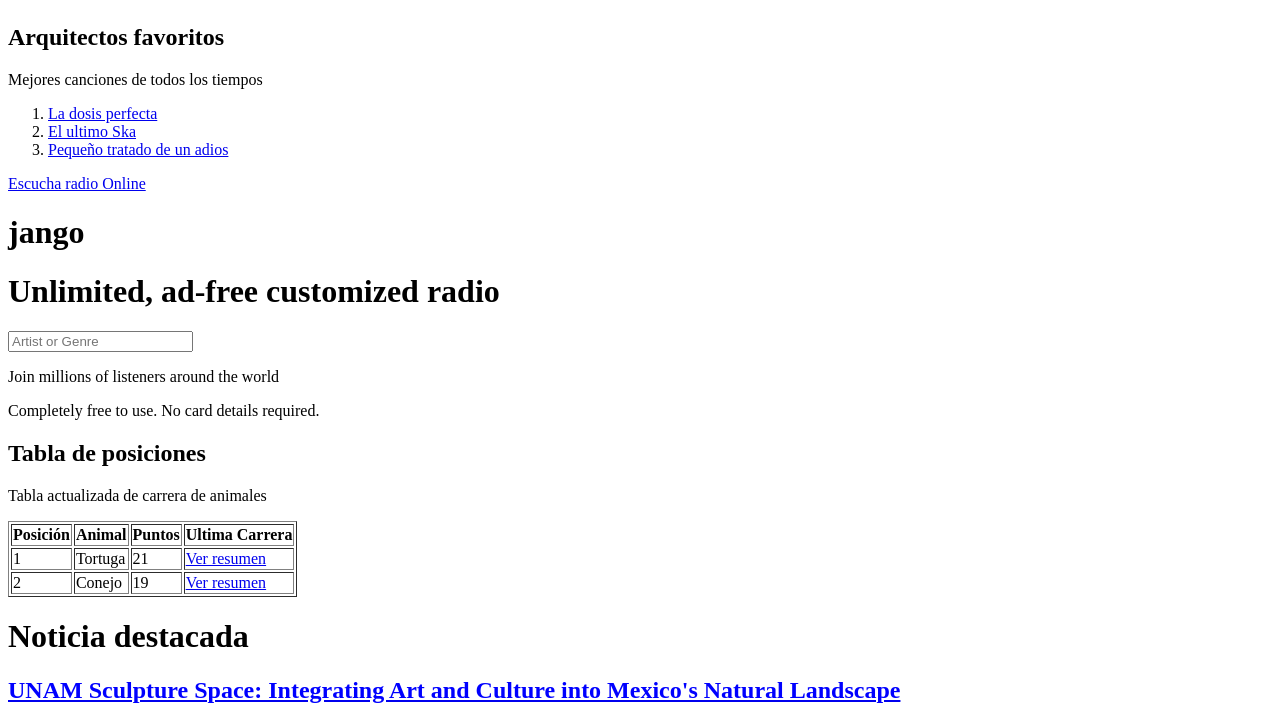
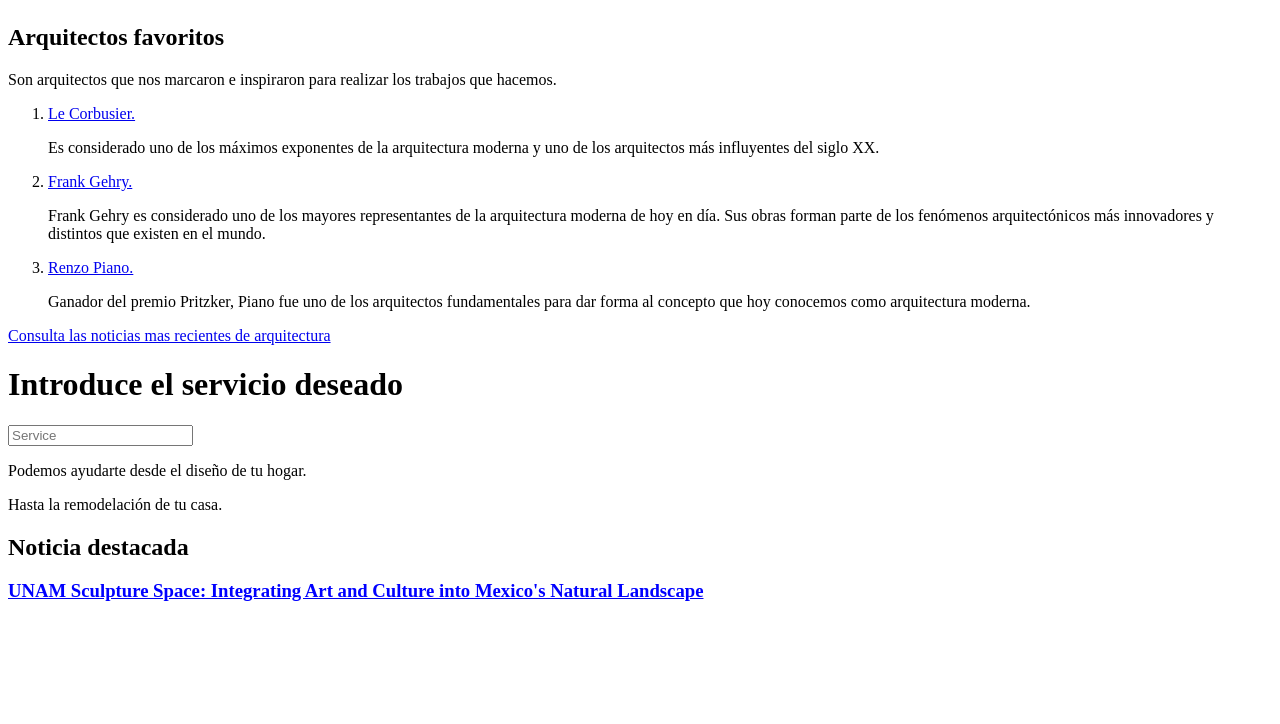
Before and after one commit to Nonatosa/PracticaHTML, a plain HTML site: page index.html in a window 1280 px wide. Shown: the part 1513-2237 px from the top of the page. After the commit the page ends 2134 px from the top, so only its background shows below. Drawn offline with Linux system fonts and the light colour scheme.

Commit message:
Practica de HTML

```diff
--- a/index.html
+++ b/index.html
@@ -18,76 +18,45 @@
     <h2>Tipos de aquitectura</h2>
     <ul>
         <li>
-            <a href="https://es.wikipedia.org/wiki/Arquitectura_cl%C3%A1sica" target="_blank">Clásica</a>
+            <a href="https://es.wikipedia.org/wiki/Arquitectura_cl%C3%A1sica" target="_blank">Arquitectura Clásica.</a>
             <br><img src="./IMG/Acropolis.jpg" alt="Acropolis de Atenas" width="500" title="Imagen de Acropolis">
         </li>
         <li>
-            <a href="https://es.wikipedia.org/wiki/Arquitectura_g%C3%B3tica" target="_blank">Gótica</a>
+            <a href="https://es.wikipedia.org/wiki/Arquitectura_g%C3%B3tica" target="_blank">Arquitectura Gótica.</a>
             <br><img src="./IMG/SAINTE_CHAPELLE.jpg" alt="SAINTE CHAPELLE DE PARIS" width="500" title="Imagen de SAINTE CHAPELLE">
         </li>
         <li>
-            <a href="https://es.wikipedia.org/wiki/Arquitectura_del_Barroco" target="_blank">Barroca</a>
+            <a href="https://es.wikipedia.org/wiki/Arquitectura_del_Barroco" target="_blank">Arquitectura Barroca.</a>
             <br><img src="./IMG/Capilla de la Sorbona.jpg" alt="Capilla de la Sorbona" width="500" title="Imagen de Capilla de la Sorbona">
         </li>
     </ul>
 
-
-
-
     <h2>Arquitectos favoritos</h2>
-    <p>Mejores canciones de todos los tiempos</p>
+    <p>Son arquitectos que nos marcaron e inspiraron para realizar los trabajos que hacemos.</p>
     <ol>
         <li>
-            <a href="https://www.youtube.com/watch?v=4eoHD3fuHgA" target="_blank">La dosis perfecta</a>
+            <a href="https://es.wikipedia.org/wiki/Le_Corbusier" target="_blank">Le Corbusier.</a>
+            <br><p>Es considerado uno de los máximos exponentes de la arquitectura moderna y uno de los arquitectos más influyentes del siglo XX.</p>
         </li>
         <li>
-            <a href="https://www.youtube.com/watch?v=o3Acy5o5Pgo" target="_blank">El ultimo Ska</a>
+            <a href="https://es.wikipedia.org/wiki/Frank_Gehry" target="_blank">Frank Gehry.</a>
+            <br><p>Frank Gehry es considerado uno de los mayores representantes de la arquitectura moderna de hoy en día. Sus obras forman parte de los fenómenos arquitectónicos más innovadores y distintos que existen en el mundo.</p>
         </li>
         <li>
-            <a href="https://www.youtube.com/watch?v=IRWUedezKag" target="_blank">Pequeño tratado de un adios</a>
+            <a href="https://es.wikipedia.org/wiki/Renzo_Piano" target="_blank">Renzo Piano.</a>
+            <br><p>Ganador del premio Pritzker, Piano fue uno de los arquitectos fundamentales para dar forma al concepto que hoy conocemos como arquitectura moderna.</p>
         </li>
     </ol>
-    <a href="https://www.jango.com" target="_blank">Escucha radio Online</a>
+    <a href="https://www.archdaily.com/?ad_name=small-logo" target="_blank">Consulta las noticias mas recientes de arquitectura</a>
 
     <div>
-        <h1>jango</h1>
-        <h1>Unlimited, ad-free customized radio</h1>
-        <input type="text" placeholder="Artist or Genre">
-        <p>Join millions of listeners around the world</p>
-        <p>Completely free to use. No card details required.</p>
+        <h1>Introduce el servicio deseado</h1>
+        <input type="text" placeholder="Service" >
+        <p>Podemos ayudarte desde el diseño de tu hogar.</p>
+        <p>Hasta la remodelación de tu casa.</p>
     </div>
 
-    <h2>Tabla de posiciones</h2>
-    <p>Tabla actualizada de carrera de animales</p>
-
-    <table border>
-        <tr>
-            <th>Posición</th>
-            <th>Animal</th>
-            <th>Puntos</th>
-            <th>Ultima Carrera</th>
-        </tr>
-
-        <tr>
-            <td>1</td>
-            <td>Tortuga</td>
-            <td>21</td>
-            <td>
-                <a href="https//www.youtube.com" target="_blank"> Ver resumen</a>
-            </td>
-        </tr>
-
-        <tr>
-            <td>2</td>
-            <td>Conejo</td>
-            <td>19</td>
-            <td>
-                <a href="https//www.youtube.com" target="_blank"> Ver resumen</a>
-            </td>
-        </tr>
-    </table>
-
-    <h1>Noticia destacada</h1>
-    <h2><a href="https://www.archdaily.com/1023060/unam-sculpture-space-integrating-art-and-culture-into-mexicos-natural-landscape" target="_blank"><span style="color: blue;font-weight: bold;">UNAM Sculpture Space: Integrating Art and Culture into Mexico's Natural Landscape </span></a></h2>
+    <h2>Noticia destacada</h2>
+    <h3><a href="https://www.archdaily.com/1023060/unam-sculpture-space-integrating-art-and-culture-into-mexicos-natural-landscape" target="_blank"><span style="color: blue;font-weight: bold;">UNAM Sculpture Space: Integrating Art and Culture into Mexico's Natural Landscape </span></a></h3>
 </body>
 </html>
```
